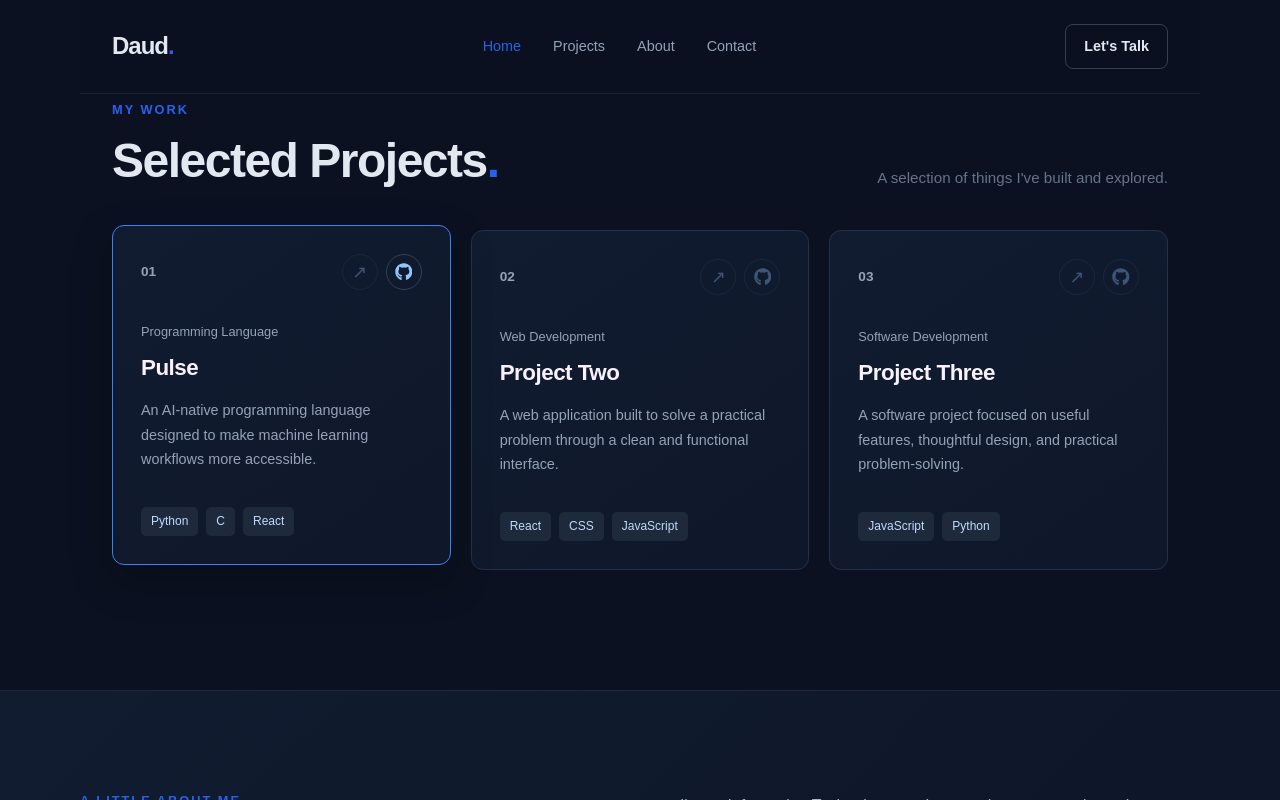
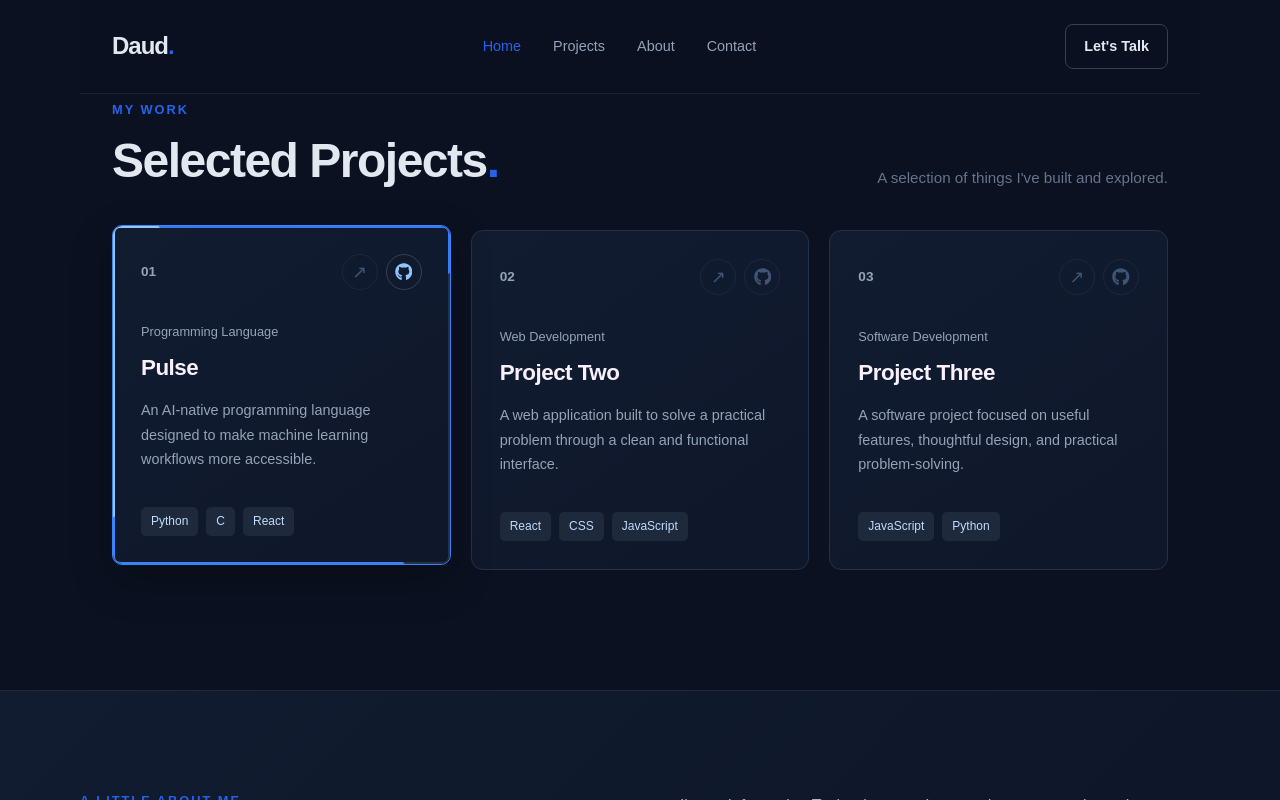
Before and after one commit to david-ptrk/Portfolio, a React app: page / in a window 1280 px wide. In both pictures the pointer is over the element 281 px from the left and 1189 px from the top of the page. Shown: the part 789-1589 px from the top of the page. Built offline with nearby package versions, Linux system fonts and the light colour scheme; the HTML template or start-up script is replaced by a standard one.

Commit message:
style: rotating border around projects

```diff
--- a/src/App.css
+++ b/src/App.css
@@ -744,3 +744,49 @@
         height: 44px;
     }
 }
+
+/* Border animation */
+@keyframes rotate {
+	100% {
+		transform: rotate(1turn);
+	}
+}
+
+.project-card:hover {
+	position: relative;
+	z-index: 0;
+	border-radius: 10px;
+	overflow: hidden;
+
+	&::before {
+		content: '';
+		position: absolute;
+		z-index: -2;
+		left: -50%;
+		top: -50%;
+		width: 200%;
+		height: 200%;
+		background-color: #399953;
+		background-repeat: no-repeat;
+		background-size: 50% 50%, 50% 50%;
+		background-position: 0 0, 100% 0, 100% 100%, 0 100%;
+		background-image:
+            linear-gradient(#243249, #243249),
+            linear-gradient(#3b82f6, #3b82f6),
+            linear-gradient(#93c5fd, #93c5fd),
+            linear-gradient(#377af5, #377af5);
+		animation: rotate 7s linear infinite;
+	}
+
+	&::after {
+		content: '';
+		position: absolute;
+		z-index: -1;
+		left: 2px;
+		top: 2px;
+		width: calc(100% - 4px);
+		height: calc(100% - 4px);
+        background: linear-gradient(145deg, #111c30, #0f172a);
+		border-radius: 5px;
+	}
+}
```
